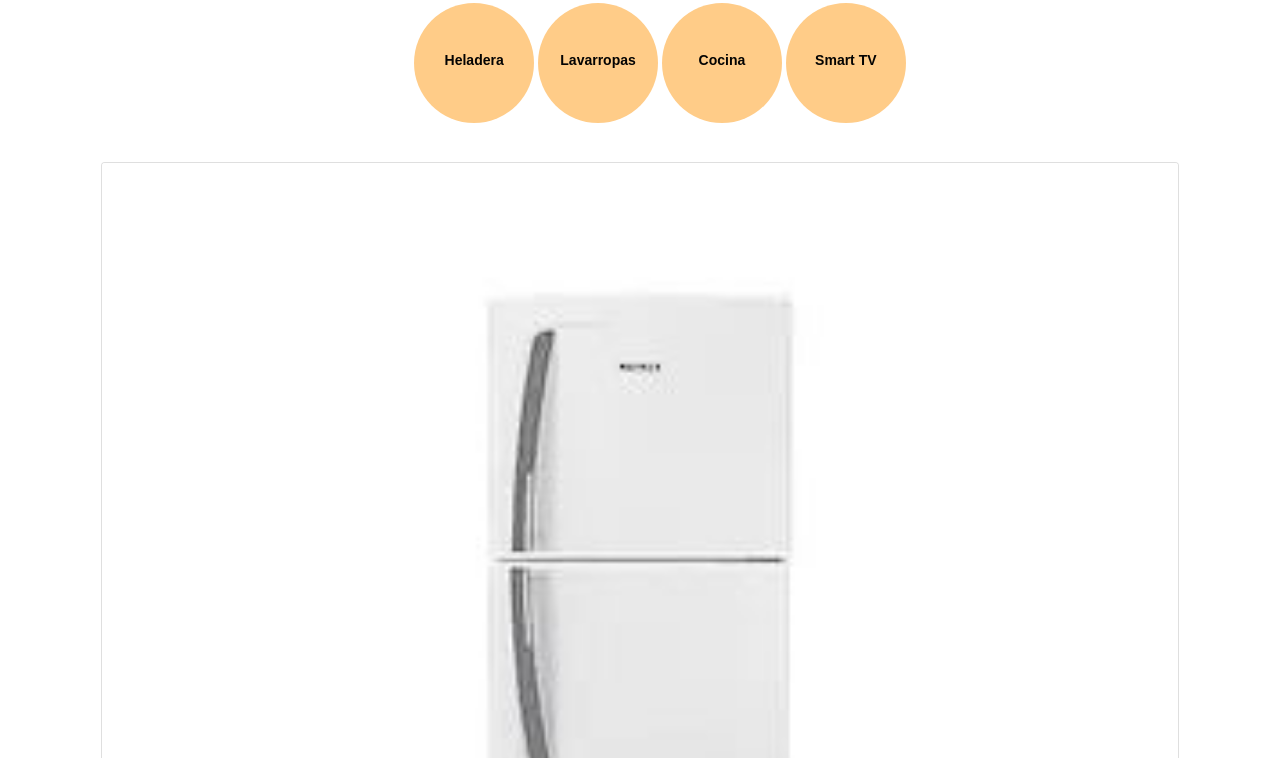
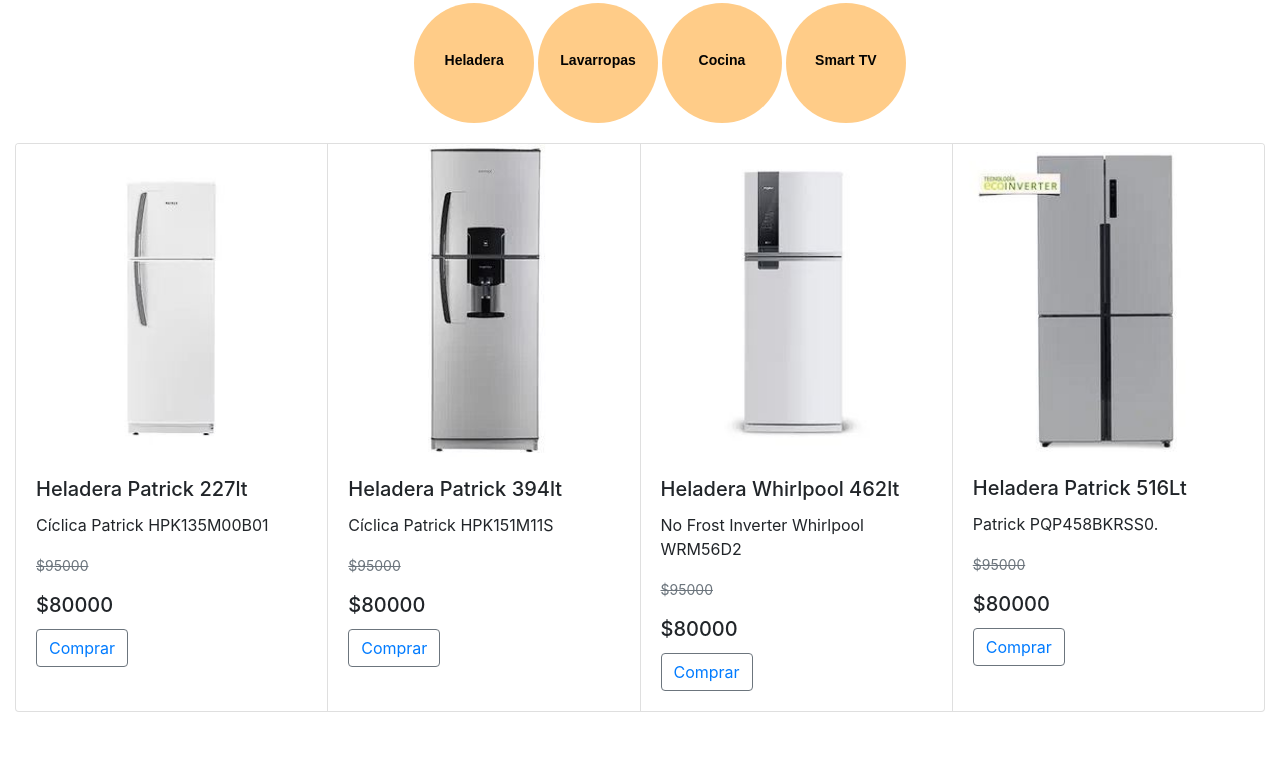
Before and after one commit to Ulanga220/Proyecto_G_4_CaC, a plain HTML site: page index.html in a window 1280 px wide. Shown: the part 762-1520 px from the top of the page. Drawn offline with nearby package versions, Linux system fonts and the light colour scheme.

Commit message:
Vuelta atras, carrito pendiente

```diff
--- a/index.html
+++ b/index.html
@@ -117,15 +117,7 @@
   <li><a href="#Smart TV"><span>Smart TV</span></a></li>
 </ul>
 
-<!-- CONTENIDO CARDS -->
-
-  <div class="container" style="margin-top: 3%;">
-
-    <div id="products"></div>
-
-  </div>
-
-        <!-- <div class="card-group container col-sm">
+        <div class="card-group container col-sm">
 
                 <div class="card">
                         <img class="card-img-top" src="./img/Producto_1.JPG" alt="Card image cap">
@@ -307,7 +299,7 @@
                 </div>
 
 
-        </div>           -->
+        </div>
 
 
     </main>
```
